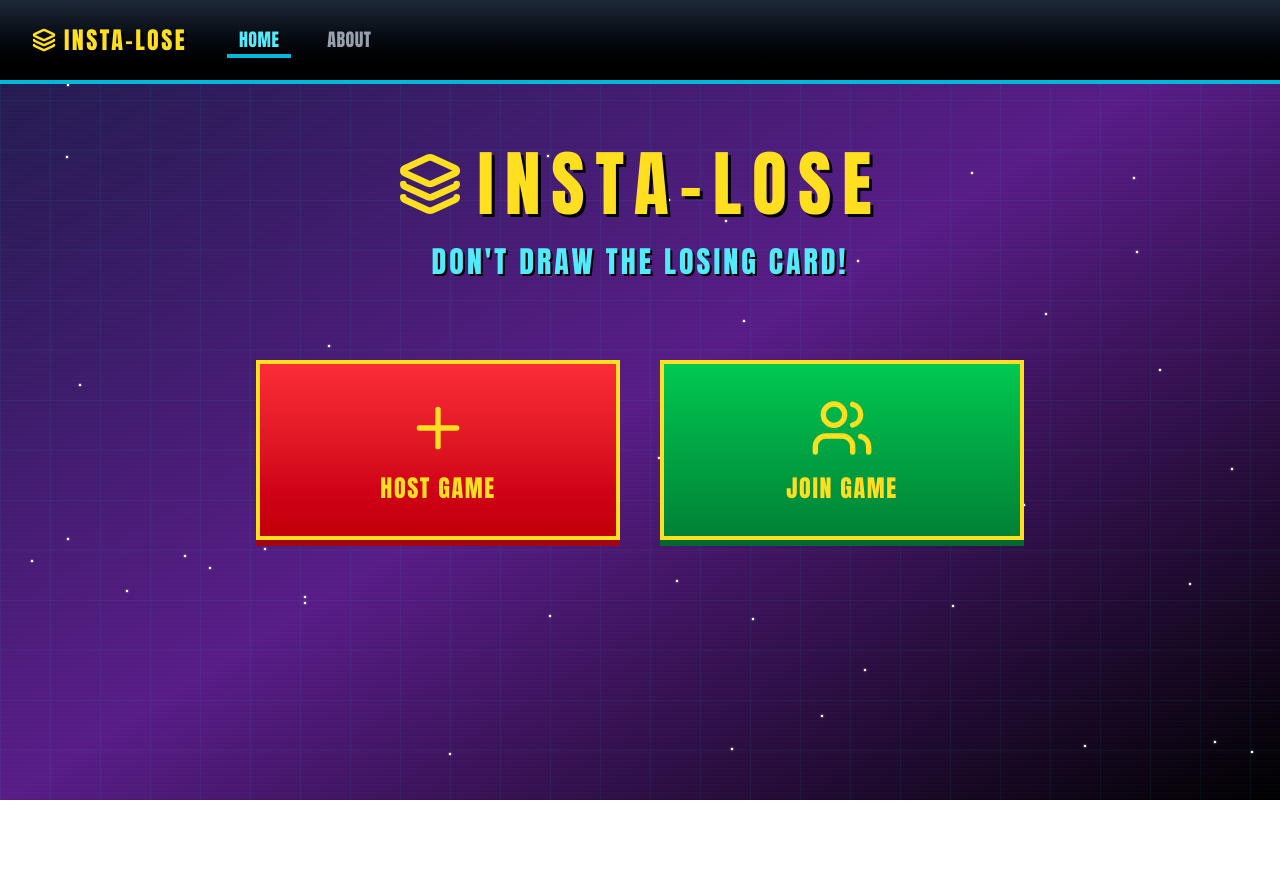
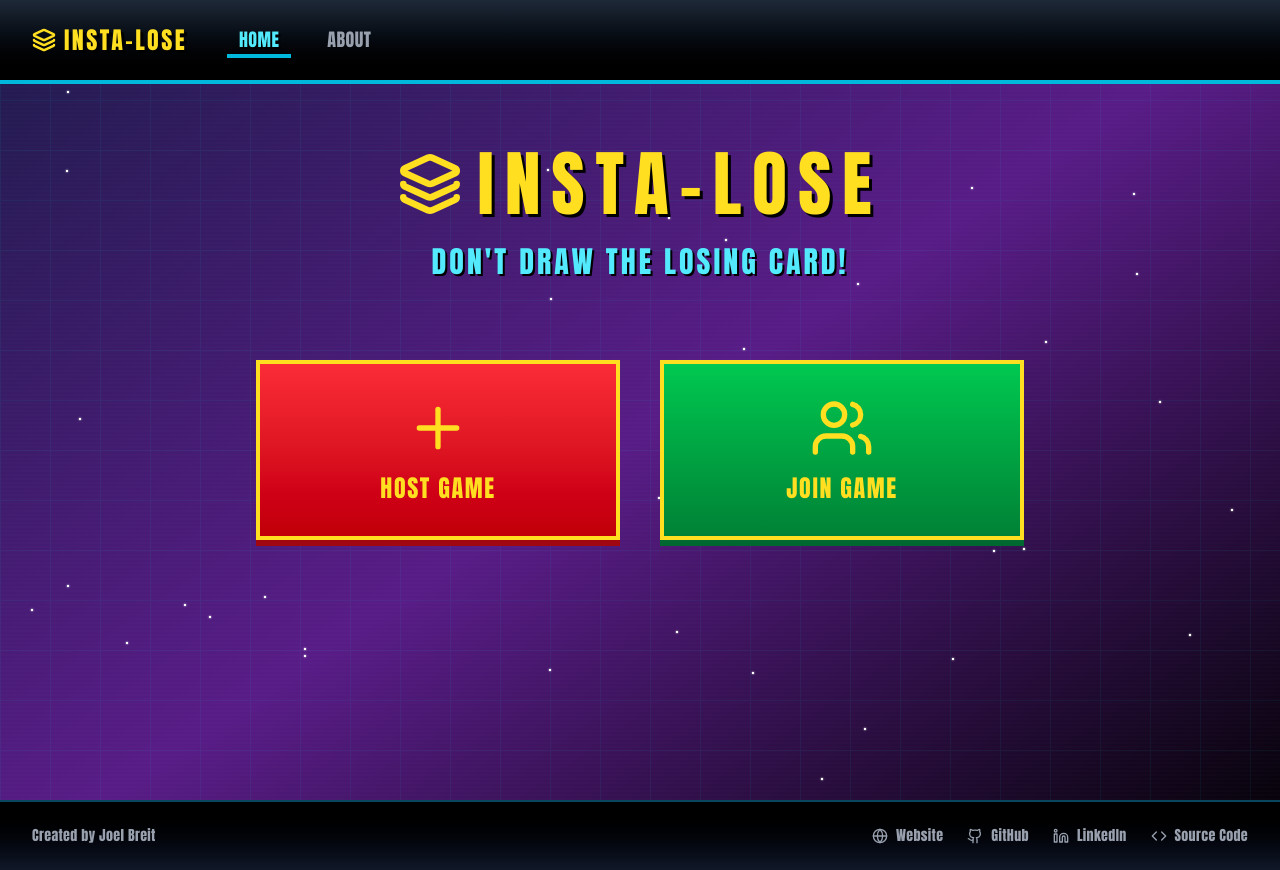
Before and after one commit to joelbreit/insta-lose, a React (Vite) app: page / in a window 1280 px wide. Before the commit the page ends 800 px from the top, so only its background shows below. Built offline with nearby package versions, Linux system fonts and the light colour scheme; no server answers.

Commit message:
Add footer

```diff
--- /dev/null
+++ b/src/components/Footer.jsx
@@ -0,0 +1,58 @@
+import { Github, Linkedin, Globe, Code } from "lucide-react";
+
+function Footer() {
+	return (
+		<footer className="mt-auto bg-gradient-to-b from-black to-gray-900 border-t-2 border-cyan-700/50">
+			<div className="mx-auto max-w-7xl px-4 sm:px-6 lg:px-8 py-6">
+				<div className="flex flex-col sm:flex-row items-center justify-between gap-4">
+					{/* Created by text */}
+					<div className="text-sm text-gray-400 tracking-wide">
+						Created by Joel Breit
+					</div>
+
+					{/* Links */}
+					<div className="flex items-center gap-6 flex-wrap justify-center">
+						<a
+							href="https://joelbreit.com"
+							target="_blank"
+							rel="noopener noreferrer"
+							className="flex items-center gap-2 text-sm text-gray-400 hover:text-cyan-400 transition-colors tracking-wide"
+						>
+							<Globe className="w-4 h-4" />
+							<span>Website</span>
+						</a>
+						<a
+							href="https://github.com/joelbreit"
+							target="_blank"
+							rel="noopener noreferrer"
+							className="flex items-center gap-2 text-sm text-gray-400 hover:text-cyan-400 transition-colors tracking-wide"
+						>
+							<Github className="w-4 h-4" />
+							<span>GitHub</span>
+						</a>
+						<a
+							href="https://linkedin.com/in/joel-breit"
+							target="_blank"
+							rel="noopener noreferrer"
+							className="flex items-center gap-2 text-sm text-gray-400 hover:text-cyan-400 transition-colors tracking-wide"
+						>
+							<Linkedin className="w-4 h-4" />
+							<span>LinkedIn</span>
+						</a>
+						<a
+							href="https://github.com/joelbreit/insta-lose"
+							target="_blank"
+							rel="noopener noreferrer"
+							className="flex items-center gap-2 text-sm text-gray-400 hover:text-cyan-400 transition-colors tracking-wide"
+						>
+							<Code className="w-4 h-4" />
+							<span>Source Code</span>
+						</a>
+					</div>
+				</div>
+			</div>
+		</footer>
+	);
+}
+
+export default Footer;
--- a/src/components/N64Layout.jsx
+++ b/src/components/N64Layout.jsx
@@ -1,5 +1,6 @@
 import { useEffect, useState } from 'react';
 import '../App.css';
+import Footer from './Footer';
 
 function N64Layout({ children }) {
   const [stars, setStars] = useState([]);
@@ -17,7 +18,7 @@ function N64Layout({ children }) {
   }, []);
 
   return (
-    <div className="min-h-screen relative overflow-hidden">
+    <div className="min-h-screen relative overflow-hidden flex flex-col">
       {/* Grid background */}
       <div className="grid-bg" />
 
@@ -36,8 +37,9 @@ function N64Layout({ children }) {
       <div className="scanlines" />
 
       {/* Content */}
-      <div className="relative z-10">
+      <div className="relative z-10 flex-1 flex flex-col">
         {children}
+        <Footer />
       </div>
     </div>
   );
--- a/src/pages/Game.jsx
+++ b/src/pages/Game.jsx
@@ -402,7 +402,7 @@ function Game() {
 		<div className="min-h-screen flex flex-col">
 			<Header />
 			{/* Top bar */}
-			<div className="bg-gradient-to-b from-gray-800 to-black border-b-4 border-cyan-500 px-4 py-4">
+			<div className="px-4 py-4">
 				<div className="flex justify-between items-center max-w-7xl mx-auto">
 					<div className="flex items-center gap-3">
 						<div className="font-mono text-2xl font-bold text-yellow-300 tracking-widest">
@@ -457,7 +457,7 @@ function Game() {
 								</button>
 								<div className="px-4 py-2 bg-gradient-to-b from-gray-700 to-gray-900 border-4 border-gray-600">
 									<span className="font-bold text-green-300 tracking-wide text-sm">
-										TRACK {status.currentTrackIndex + 1}/7
+										TRACK {status.currentTrackIndex + 1}
 									</span>
 								</div>
 							</div>
--- a/src/pages/WaitingRoom.jsx
+++ b/src/pages/WaitingRoom.jsx
@@ -271,7 +271,7 @@ function WaitingRoom() {
 			<Header />
 			{isHost && (
 				// Top bar
-				<div className="bg-gradient-to-b from-gray-800 to-black border-b-4 border-cyan-500 px-4 py-4">
+				<div className="px-4 py-4">
 					<div className="flex justify-between items-center max-w-7xl mx-auto">
 						<div className="flex items-center gap-3">
 							<div className="font-mono text-2xl font-bold text-yellow-300 tracking-widest">
@@ -314,7 +314,7 @@ function WaitingRoom() {
 							{/* Track Number */}
 							<div className="px-4 py-2 bg-gradient-to-b from-gray-700 to-gray-900 border-4 border-gray-600">
 								<span className="font-bold text-green-300 tracking-wide text-sm">
-									TRACK {status.currentTrackIndex + 1}/7
+									TRACK {status.currentTrackIndex + 1}
 								</span>
 							</div>
 						</div>
```
Also changed, not shown: 1 other file (tests, documents, lock files or other folders).
